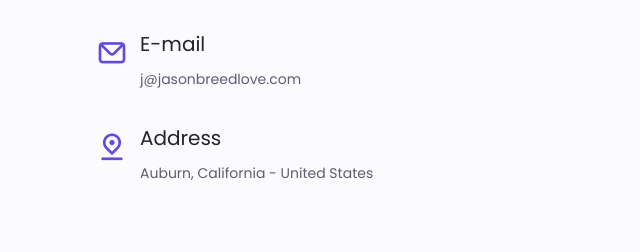
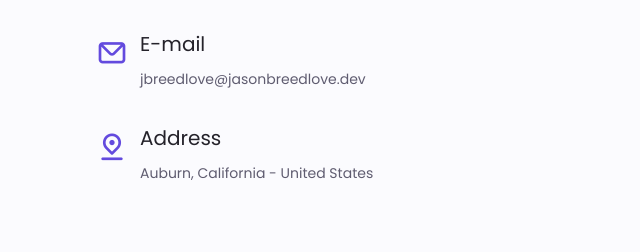
Before and after one commit to Breedlove-Jason/jasonbreedlove.dev, a plain HTML site: page index.html in a window 1280 px wide. Shown: the part 5394-5646 px from the top of the page, 0-640 px from the left. Drawn offline with nearby package versions, Linux system fonts and the light colour scheme.

Commit message:
updated email and contact form

```diff
--- a/index.html
+++ b/index.html
@@ -819,7 +819,7 @@
 
                         <div>
                             <h3 class="contact__title">E-mail</h3>
-                            <span class="contact__subtitle">j@jasonbreedlove.com</span>
+                            <span class="contact__subtitle">jbreedlove@jasonbreedlove.dev</span>
                         </div>
                     </div>
 
@@ -836,7 +836,7 @@
                 <div class="col-lg-6 pl-lg-4 mt-lg-0 mt-6 contact-form" id="message-me">
                     <h2 class="contact__title"> Interested in working together? - <span> Let's talk </span></h2>
 
-                    <form action="#" method="POST" class="cf">
+                    <form action="mailto:jbreedlove@jasonbreedlove.dev" method="POST" class="cf">
                         <div class="row">
                             <div class="col-lg-6">
                                 <input type="text" name="message-name" class="form-control form__color mb-30 cf" placeholder="Your Name">
```
